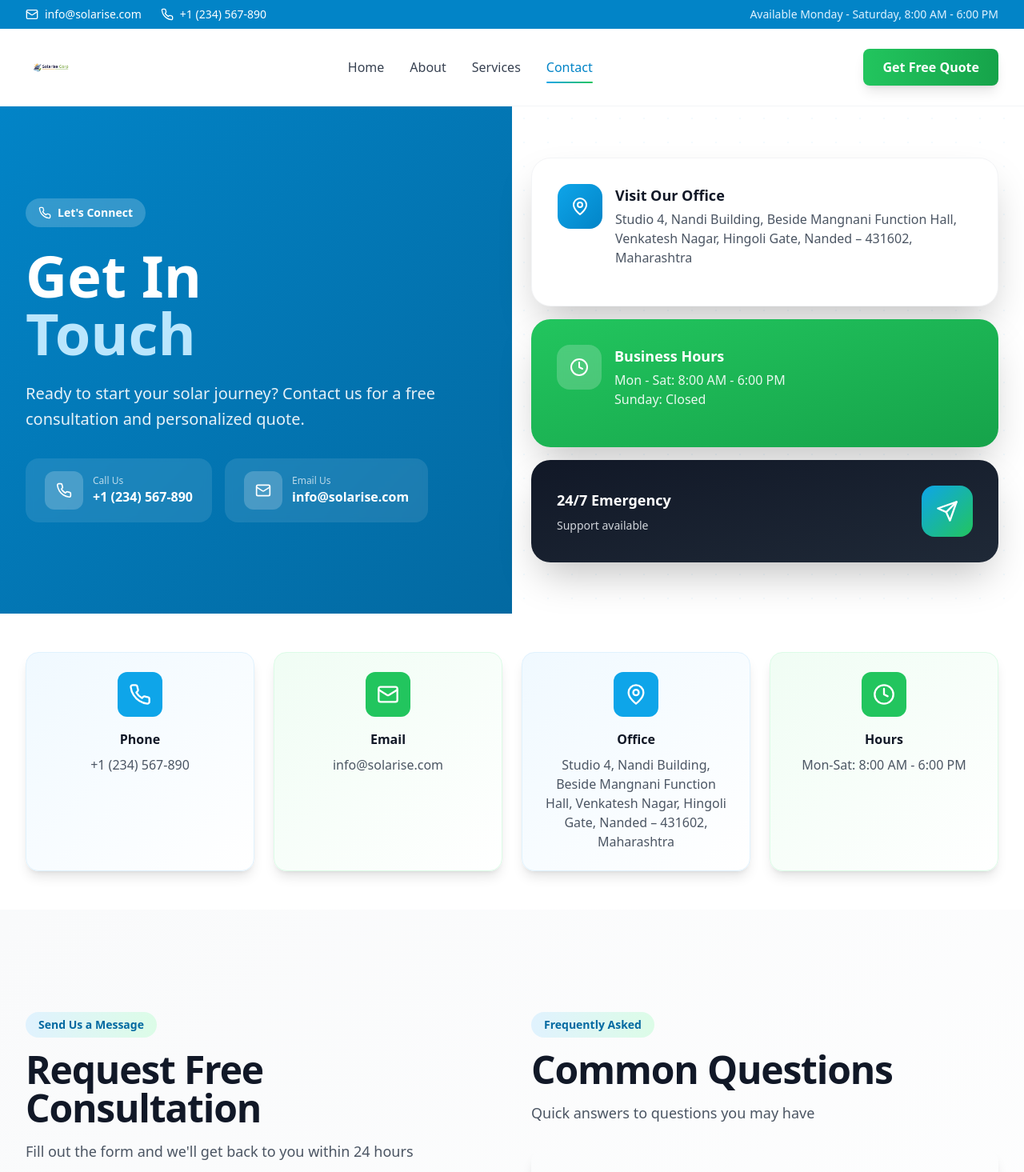
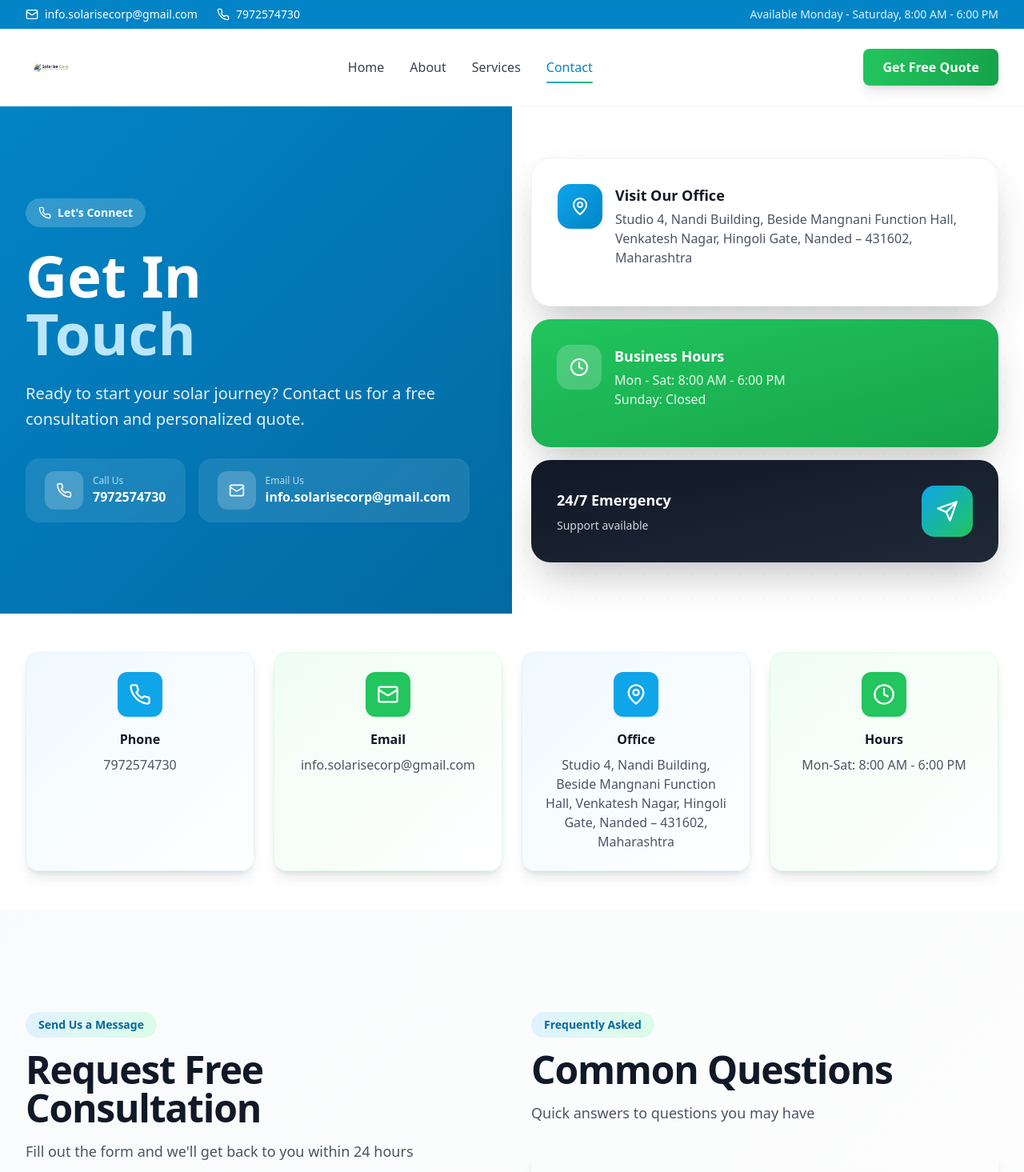
Before and after one commit to mohitkulkarni1999/solar, a React (Vite) app: page /contact in a window 1280 px wide. Shown: the top 1465 px of the page at 80% size. Built offline with nearby package versions, Linux system fonts and the light colour scheme.

Commit message:
Update contact details

```diff
--- a/src/components/common/MapSection.jsx
+++ b/src/components/common/MapSection.jsx
@@ -22,14 +22,14 @@ const MapSection = ({ showAddress = true, className = '' }) => {
         <Card variant="glass" hover={false}>
           <div className="relative w-full h-[300px] sm:h-[400px] md:h-[450px] lg:h-[500px] rounded-xl overflow-hidden">
             <iframe
-              src="https://www.google.com/maps/embed?pb=!1m18!1m12!1m3!1d3767.494!2d77.315945!3d19.159552!2m3!1f0!2f0!3f0!3m2!1i1024!2i768!4f13.1!3m3!1m2!1s0x3bd1d644999261a9%3A0x821ffa3dea3de43b!2sHingoli%20Gate%2C%20Nanded%2C%20Maharashtra%20431601!5e0!3m2!1sen!2sin!4v1729430000000!5m2!1sen!2sin"
+              src="https://www.google.com/maps/embed?pb=!1m18!1m12!1m3!1d3767.4845!2d77.317181!3d19.1594484!2m3!1f0!2f0!3f0!3m2!1i1024!2i768!4f13.1!3m3!1m2!1s0x3bd1d700606a59fd%3A0xa777cb8656f212fd!2sSolarise%20Corp.!5e0!3m2!1sen!2sin!4v1729430000000!5m2!1sen!2sin"
               width="100%"
               height="100%"
               style={{ border: 0 }}
               allowFullScreen=""
               loading="lazy"
               referrerPolicy="no-referrer-when-downgrade"
-              title="Office Location - Hingoli Gate, Nanded"
+              title="Office Location - Solarise Corp., Nanded"
               className="absolute inset-0"
             ></iframe>
           </div>
--- a/src/components/layout/Footer.jsx
+++ b/src/components/layout/Footer.jsx
@@ -23,8 +23,8 @@ const Footer = () => {
   ];
 
   const contactInfo = [
-    { icon: Phone, text: '+1 (234) 567-890', href: 'tel:+1234567890' },
-    { icon: Mail, text: 'info@solarise.com', href: 'mailto:info@solarise.com' },
+    { icon: Phone, text: '7972574730', href: 'tel:7972574730' },
+    { icon: Mail, text: 'info.solarisecorp@gmail.com', href: 'mailto:info.solarisecorp@gmail.com' },
     { icon: MapPin, text: 'Studio 4, Nandi Building, Beside Mangnani Function Hall, Venkatesh Nagar, Hingoli Gate, Nanded – 431602, Maharashtra' },
   ];
 
--- a/src/components/layout/Header.jsx
+++ b/src/components/layout/Header.jsx
@@ -32,13 +32,13 @@ const Header = () => {
         <div className="container-custom">
           <div className="flex justify-between items-center text-sm">
             <div className="flex items-center gap-6">
-              <a href="mailto:info@solarise.com" className="flex items-center gap-2 hover:text-solar-sky-100 transition">
+              <a href="mailto:info.solarisecorp@gmail.com" className="flex items-center gap-2 hover:text-solar-sky-100 transition">
                 <Mail size={16} />
-                <span>info@solarise.com</span>
+                <span>info.solarisecorp@gmail.com</span>
               </a>
-              <a href="tel:+1234567890" className="flex items-center gap-2 hover:text-solar-sky-100 transition">
+              <a href="tel:7972574730" className="flex items-center gap-2 hover:text-solar-sky-100 transition">
                 <Phone size={16} />
-                <span>+1 (234) 567-890</span>
+                <span>7972574730</span>
               </a>
             </div>
             <div className="text-solar-sky-100">
--- a/src/pages/Contact.jsx
+++ b/src/pages/Contact.jsx
@@ -22,15 +22,15 @@ const Contact = () => {
     {
       icon: Phone,
       title: 'Phone',
-      details: '+1 (234) 567-890',
-      link: 'tel:+1234567890',
+      details: '7972574730',
+      link: 'tel:7972574730',
       color: 'sky'
     },
     {
       icon: Mail,
       title: 'Email',
-      details: 'info@solarise.com',
-      link: 'mailto:info@solarise.com',
+      details: 'info.solarisecorp@gmail.com',
+      link: 'mailto:info.solarisecorp@gmail.com',
       color: 'green'
     },
     {
@@ -201,23 +201,23 @@ const Contact = () => {
 
               {/* Quick Contact Bubbles */}
               <div className="flex flex-wrap gap-4">
-                <a href="tel:+1234567890" className="flex items-center gap-3 bg-white/10 backdrop-blur-sm hover:bg-white/20 px-6 py-4 rounded-2xl transition-all duration-300 group">
+                <a href="tel:7972574730" className="flex items-center gap-3 bg-white/10 backdrop-blur-sm hover:bg-white/20 px-6 py-4 rounded-2xl transition-all duration-300 group">
                   <div className="w-12 h-12 bg-white/20 rounded-xl flex items-center justify-center group-hover:scale-110 transition-transform">
                     <Phone className="text-white" size={20} />
                   </div>
                   <div>
                     <div className="text-xs text-white/70">Call Us</div>
-                    <div className="font-semibold">+1 (234) 567-890</div>
+                    <div className="font-semibold">7972574730</div>
                   </div>
                 </a>
 
-                <a href="mailto:info@solarise.com" className="flex items-center gap-3 bg-white/10 backdrop-blur-sm hover:bg-white/20 px-6 py-4 rounded-2xl transition-all duration-300 group">
+                <a href="mailto:info.solarisecorp@gmail.com" className="flex items-center gap-3 bg-white/10 backdrop-blur-sm hover:bg-white/20 px-6 py-4 rounded-2xl transition-all duration-300 group">
                   <div className="w-12 h-12 bg-white/20 rounded-xl flex items-center justify-center group-hover:scale-110 transition-transform">
                     <Mail className="text-white" size={20} />
                   </div>
                   <div>
                     <div className="text-xs text-white/70">Email Us</div>
-                    <div className="font-semibold">info@solarise.com</div>
+                    <div className="font-semibold">info.solarisecorp@gmail.com</div>
                   </div>
                 </a>
               </div>
@@ -358,7 +358,7 @@ const Contact = () => {
                         value={formData.phone}
                         onChange={handleChange}
                         className={`w-full px-4 py-3 rounded-lg border ${errors.phone ? 'border-red-500' : 'border-gray-300'} focus:outline-none focus:ring-2 focus:ring-solar-sky-500 transition-all`}
-                        placeholder="+1 (234) 567-890"
+                        placeholder="7972574730"
                       />
                       {errors.phone && <p className="text-red-500 text-sm mt-1">{errors.phone}</p>}
                     </div>
@@ -432,7 +432,7 @@ const Contact = () => {
                 <p className="text-gray-600 mb-6">
                   Prefer to discuss in person? Visit our office during business hours or schedule an appointment.
                 </p>
-                <Button variant="primary" icon={Phone} href="tel:+1234567890" fullWidth>
+                <Button variant="primary" icon={Phone} href="tel:7972574730" fullWidth>
                   Call to Schedule
                 </Button>
               </Card>
@@ -451,8 +451,8 @@ const Contact = () => {
           <p className="text-xl mb-8 text-solar-sky-50 max-w-2xl mx-auto">
             Call us now and speak directly with our solar experts.
           </p>
-          <Button variant="white" icon={Phone} href="tel:+1234567890" size="lg">
-            Call: +1 (234) 567-890
+          <Button variant="white" icon={Phone} href="tel:7972574730" size="lg">
+            Call: 7972574730
           </Button>
         </div>
       </section>
--- a/src/pages/Home.jsx
+++ b/src/pages/Home.jsx
@@ -366,8 +366,8 @@ const Home = () => {
             <Button variant="white" icon={ArrowRight} to="/contact">
               Request Free Quote
             </Button>
-            <Button variant="outline" className="border-white text-white hover:bg-white/10" icon={Phone} href="tel:+1234567890">
-              Call: +1 (234) 567-890
+            <Button variant="outline" className="border-white text-white hover:bg-white/10" icon={Phone} href="tel:7972574730">
+              Call: 7972574730
             </Button>
           </div>
         </div>
@@ -449,7 +449,7 @@ const Home = () => {
                       value={formData.phone}
                       onChange={handleChange}
                       className={`w-full px-4 py-3 rounded-lg border ${errors.phone ? 'border-red-500' : 'border-gray-300'} focus:outline-none focus:ring-2 focus:ring-solar-sky-500 transition-all`}
-                      placeholder="+1 (234) 567-890"
+                      placeholder="7972574730"
                     />
                     {errors.phone && <p className="text-red-500 text-sm mt-1">{errors.phone}</p>}
                   </div>
@@ -518,14 +518,14 @@ const Home = () => {
                 <Card variant="glass" hover={false}>
                   <div className="relative w-full h-[400px] lg:h-[600px] rounded-xl overflow-hidden">
                     <iframe
-                      src="https://www.google.com/maps/embed?pb=!1m18!1m12!1m3!1d3767.494!2d77.315945!3d19.159552!2m3!1f0!2f0!3f0!3m2!1i1024!2i768!4f13.1!3m3!1m2!1s0x3bd1d644999261a9%3A0x821ffa3dea3de43b!2sHingoli%20Gate%2C%20Nanded%2C%20Maharashtra%20431601!5e0!3m2!1sen!2sin!4v1729430000000!5m2!1sen!2sin"
+                      src="https://www.google.com/maps/embed?pb=!1m18!1m12!1m3!1d3767.4845!2d77.317181!3d19.1594484!2m3!1f0!2f0!3f0!3m2!1i1024!2i768!4f13.1!3m3!1m2!1s0x3bd1d700606a59fd%3A0xa777cb8656f212fd!2sSolarise%20Corp.!5e0!3m2!1sen!2sin!4v1729430000000!5m2!1sen!2sin"
                       width="100%"
                       height="100%"
                       style={{ border: 0 }}
                       allowFullScreen=""
                       loading="lazy"
                       referrerPolicy="no-referrer-when-downgrade"
-                      title="Office Location - Hingoli Gate, Nanded"
+                      title="Office Location - Solarise Corp., Nanded"
                       className="absolute inset-0"
                     ></iframe>
                   </div>
```
